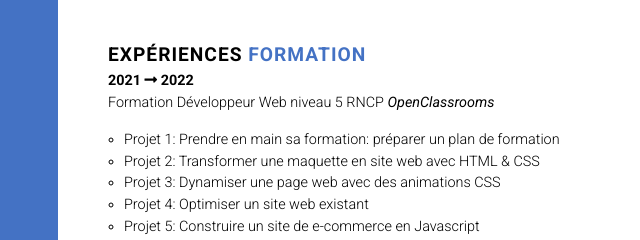
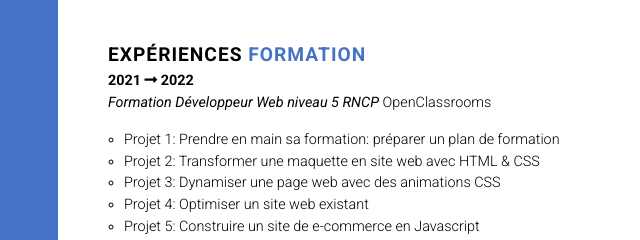
Before and after one commit to Shoshinaiki/CV_Pierre_TINARD_Dev_Web, a plain HTML site: page index.html in a window 1280 px wide. Shown: the part 362-602 px from the top of the page, 382-1022 px from the left. Drawn offline with Linux system fonts and the light colour scheme.

Commit message:
Correction CV 3

```diff
--- a/index.html
+++ b/index.html
@@ -84,7 +84,7 @@
                 <p>
                     <strong>2021 <i class="fas fa-long-arrow-alt-right"></i> 2022</strong>
                     <br>
-                    Formation Développeur Web niveau 5 RNCP<em> OpenClassrooms</em>
+                   <em>Formation Développeur Web niveau 5  RNCP</em>  OpenClassrooms
                 </p>
                 <ul class="experience-list">
                     <li>Projet 1: Prendre en main sa formation: préparer un plan de formation</li>
```
